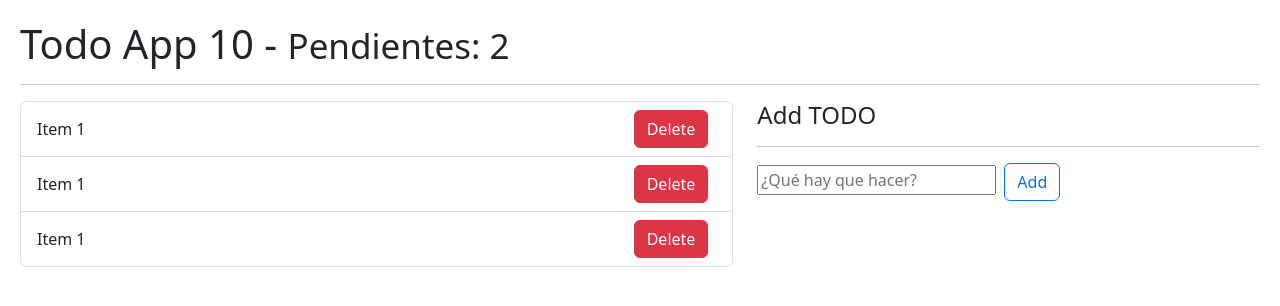
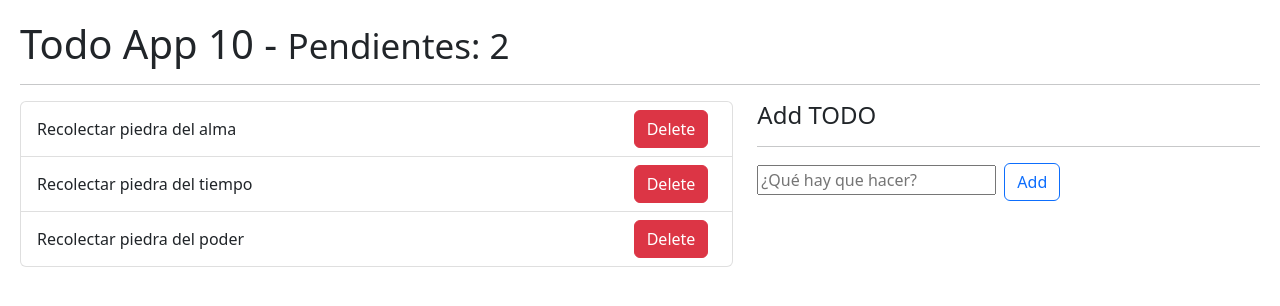
Before and after one commit to Newflaree/react-hooks-updated, a React (Vite) app: page / in a window 1280 px wide. Shown: the top 306 px of the page. Built offline with nearby package versions, Linux system fonts and the light colour scheme.

Commit message:
Resolución de la tarea - TodoApp

```diff
--- /dev/null
+++ b/src/08-useReducer/TodoAdd.jsx
@@ -0,0 +1,43 @@
+import { useForm } from '../hooks/useForm';
+
+export const TodoAdd = ({ onNewTodo }) => {
+
+  const { description, onInputChange, onResetForm } = useForm({
+    description: ''
+  });
+
+  const onFormSubmit = ( event ) => {
+    event.preventDefault();
+    if ( description.length <= 1 ) return;
+
+    const newTodo = {
+      id: new Date().getTime(),
+      done: false,
+      description
+    }
+
+    onNewTodo && onNewTodo( newTodo );
+    onResetForm();
+  }
+
+  return (
+    <form onSubmit={ onFormSubmit }>
+      <input
+        type='text'
+        placeholder='¿Qué hay que hacer?'
+        className='from-control'
+        name='description'
+        value={ description }
+        onChange={ onInputChange }
+      />
+
+      <button
+        type='submit'
+        className='btn btn-outline-primary mx-2'
+        onClick={ onNewTodo }
+      >
+        Add
+      </button>
+    </form>
+  );
+}
--- a/src/08-useReducer/TodoApp.jsx
+++ b/src/08-useReducer/TodoApp.jsx
@@ -1,4 +1,6 @@
 import { useReducer } from 'react';
+// Components
+import { TodoAdd, TodoList } from './';
 // Reducer
 import { todoReducer } from './todoReducer';
 
@@ -10,17 +12,22 @@ const initializerArg = [
   },
   {
     id: new Date().getTime() * 2,
-    description: 'Recolectar piedra del alma',
+    description: 'Recolectar piedra del tiempo',
     done: false
   },
   {
     id: new Date().getTime() * 3,
-    description: 'Recolectar piedra del alma',
+    description: 'Recolectar piedra del poder',
     done: false
   }
 ];
 
+
 export const TodoApp = () => {
+
+  const handleNewTodo = ( todo ) => {
+    console.log({ todo });
+  }
 
   const [ todos, dispatch  ] = useReducer( todoReducer, initializerArg );
 
@@ -29,43 +36,16 @@ export const TodoApp = () => {
       <h1>Todo App 10 - <small>Pendientes: 2</small></h1>
       <hr />
 
+      <div className='row'>
+        <div className='col-7'>
+          <TodoList todos={ todos } />
+        </div>
+        <div className='col-5'>
 
-      <div className='row'>
-
-        <div className='col-7'>
-          <ul className='list-group'>
-            {
-              todos.map( todo => (
-                <li
-                  key={ todo.id }
-                  className='list-group-item d-flex justify-content-between'
-                >
-                  <span className='align-self-center'>Item 1</span>
-                  <button className='btn btn-danger mx-2'>Delete</button>
-                </li>
-              ))
-            }
-          </ul>
-        </div>
-
-        <div className='col-5'>
           <h4>Add TODO</h4>
           <hr />
 
-          <form>
-            <input
-              type='text'
-              placeholder='¿Qué hay que hacer?'
-              className='from-control'
-            />
-
-            <button
-              type='submit'
-              className='btn btn-outline-primary mx-2'
-            >
-              Add
-            </button>
-          </form>
+          <TodoAdd onNewTodo={ handleNewTodo } />
         </div>
 
       </div>
--- /dev/null
+++ b/src/08-useReducer/TodoItem.jsx
@@ -0,0 +1,11 @@
+export const TodoItem = ({ id, desc }) => {
+
+  return (
+    <li
+      className='list-group-item d-flex justify-content-between'
+    >
+      <span className='align-self-center'>{ desc }</span>
+      <button className='btn btn-danger mx-2'>Delete</button>
+    </li>
+  );
+}
--- /dev/null
+++ b/src/08-useReducer/TodoList.jsx
@@ -0,0 +1,15 @@
+// Components
+import { TodoItem } from "./TodoItem";
+
+export const TodoList = ({ todos = [] }) => {
+
+  return (
+    <ul className='list-group'>
+      {
+        todos.map( ({ id, description }) => (
+          <TodoItem key={ id } desc={ description } />
+        ))
+      }
+    </ul>
+  );
+}
--- /dev/null
+++ b/src/08-useReducer/index.js
@@ -0,0 +1,3 @@
+export * from './TodoAdd';
+export * from './TodoItem';
+export * from './TodoList';
```
